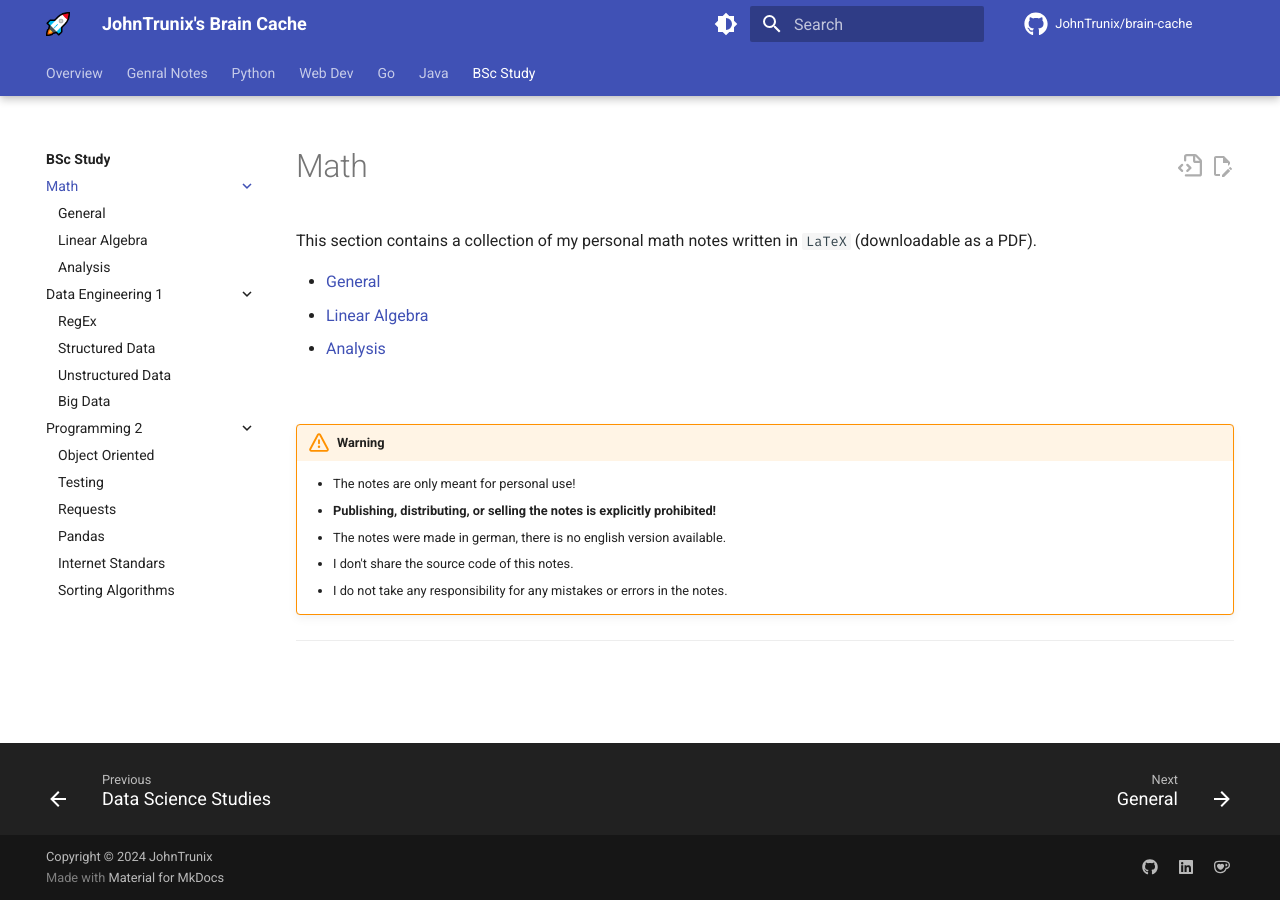
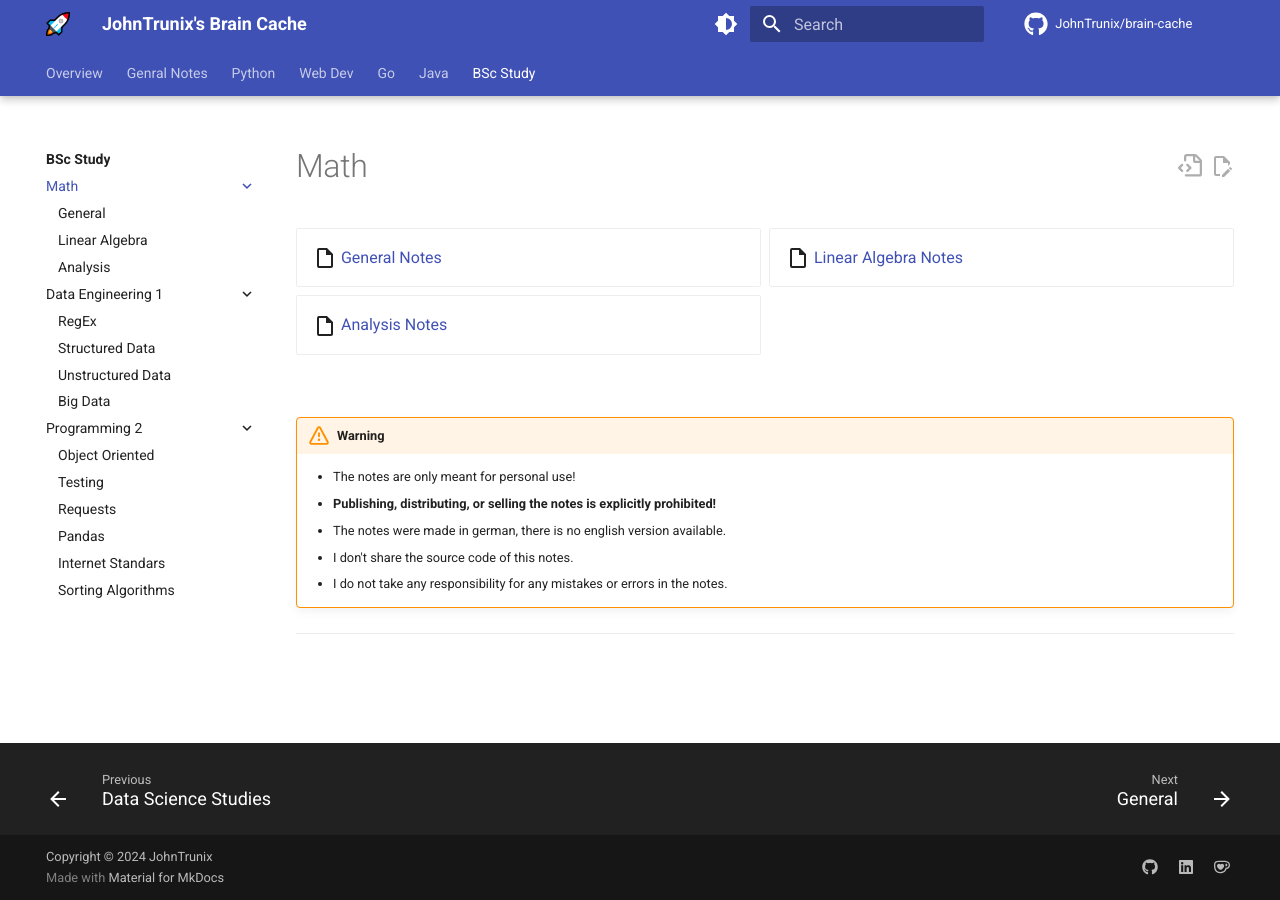
Before and after one commit to JohnTrunix/brain-cache, an MkDocs documentation site: the page built from docs/math/index.md, in a window 1280 px wide. Built offline with MkDocs 1.6.1 and Material for MkDocs 9.7.7, drawn with Linux system fonts in a browser that asks for light colours; comment, search, counter and statistics services are not loaded.

Commit message:
feat: add grid for math notes

```diff
--- a/docs/math/index.md
+++ b/docs/math/index.md
@@ -5,11 +5,15 @@ hide:
 
 # Math
 
-This section contains a collection of my personal math notes written in `LaTeX` (downloadable as a PDF).
+<div class="grid cards" markdown>
 
--   [General](general.md)
--   [Linear Algebra](linear-algebra.md)
--   [Analysis](analysis.md)
+-   :material-file-outline:{ .lg .middle } [General Notes](general.md)
+
+-   :material-file-outline:{ .lg .middle } [Linear Algebra Notes](linear-algebra.md)
+
+-   :material-file-outline:{ .lg .middle } [Analysis Notes](analysis.md)
+
+</div>
 
 <br>
 
```
